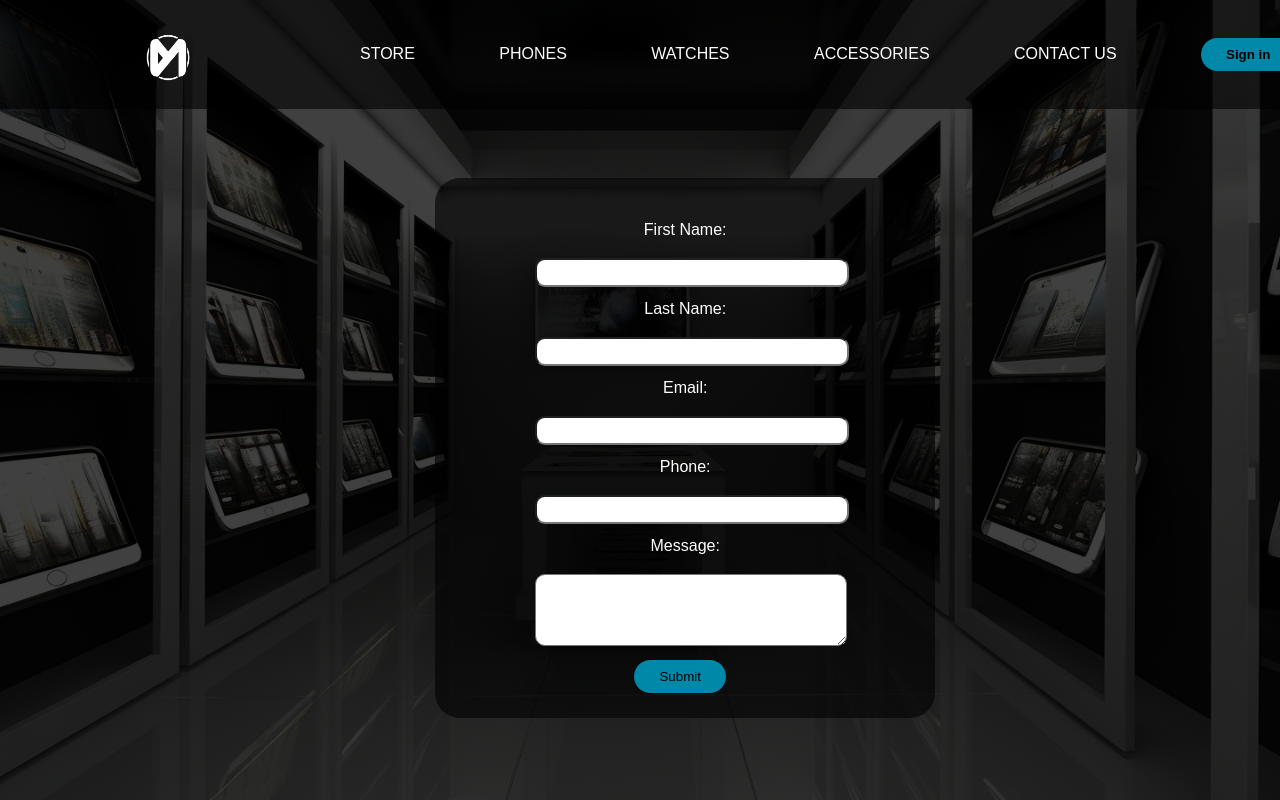
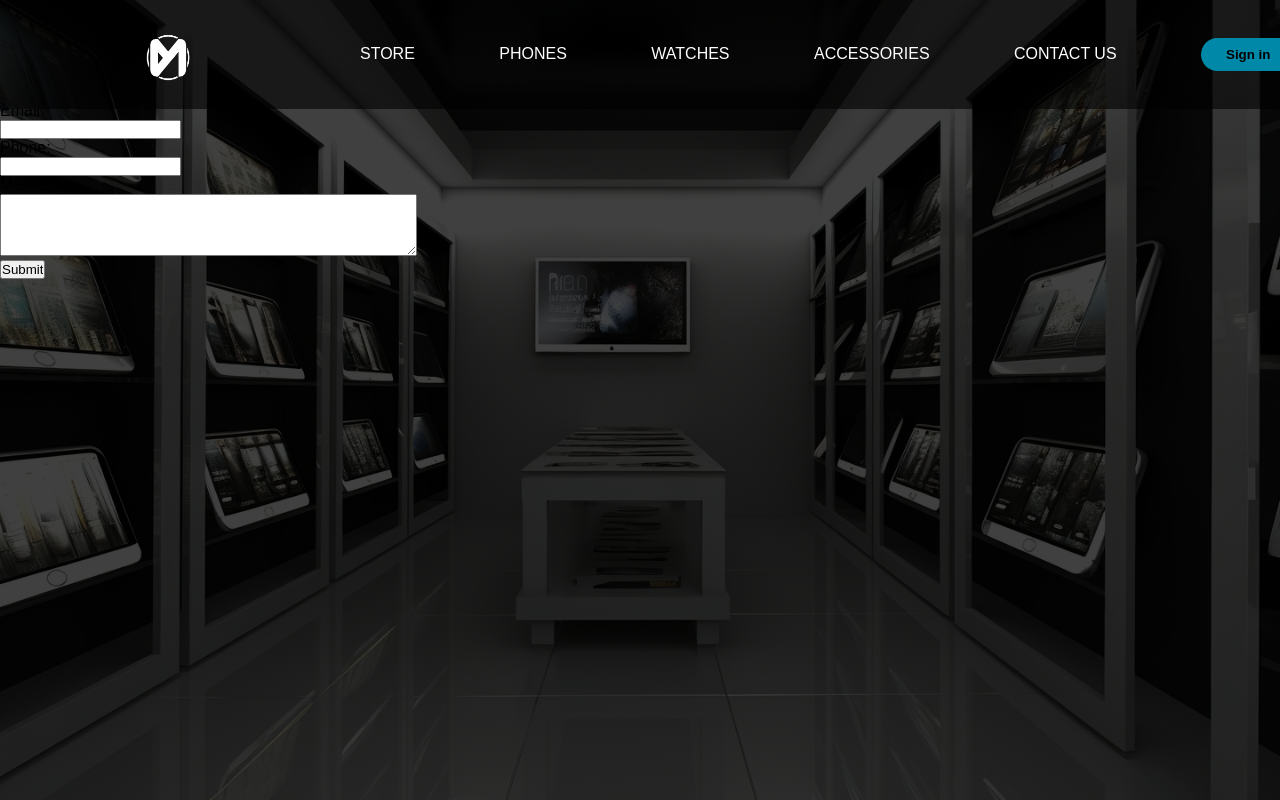
Before and after one commit to Fazli7/MobileStore, a PHP site: page /contact.html in a window 1280 px wide. Run offline with PHP 8.4, Linux system fonts and the light colour scheme.

Commit message:
Update style.css

```diff
--- a/style.css
+++ b/style.css
@@ -135,19 +135,21 @@
     text-align: center;
     padding-bottom: 10px;
 }
-.contact{
-    padding-top: 40px;
-    margin-top: 150px;
-    display: inline-block;
-    margin-left: 34%;
+.container{
+    position: relative;
+    margin-top: 120px;
+    display: flex;
+    margin-left: 0%;
+
+
     vertical-align: middle;
     text-align: center;
-
-
+    justify-content: center;
+    align-items: center;
     border: 2px;
 
 
-
+    backdrop-filter: blur(15px);
     width: 500px;
     height: 500px;
     border-radius: 25px;
@@ -165,49 +167,89 @@
     margin-top: 150px;
     color: #fff;
 }
-
-
-form {
-
-    width: 300px;
-    margin: 0 auto;
-}
-
-label {
-
-
-    display: block;
-    margin-bottom: 1px;
-    margin-top: 3px;
-    color: #fff ;
-}
-
-input[type="text"], textarea {
-    width: 100%;
-    padding: 5px;
-    margin-bottom: 10px;
-    border-radius: 10px;
-}
+.all{
+    display: flex;
+    justify-content: center;
+    align-items: center;
+    min-height: 100vh;
 
 
 
+}
+.container h2{
+    color: #fff;
+    text-align: center;
+    font-size: 32px;
+}
+.container .input-box{
+    position: relative;
+    margin: 30px 0;
+    width: 320px;
+    border-bottom: 3px solid rgba(0, 136, 169, 1);
+}
+.container .input-box input{
+    width: 100%;
+    height: 45px;
+    background-color: transparent;
+    border: none;
+    outline: none;
+    padding: 0 20px 0 5px;
+    color: #fff;
+    font-size: 17px;
 
-button[type="submit"]:hover {
-    background-color: #0056b3;
 }
-input[type="password"], textarea {
-    width: 100%;
-    padding: 5px;
-    margin-bottom: 10px;
-    border-radius: 10px;
-}
-input[type=submit] {
+.button{
     padding: 9px 25px;
     background-color: rgba(0, 136, 169, 1);
     border: none;
     border-radius: 50px;
     cursor: pointer;
     transition: all 0.3s ease 0s;
+    font-size: 19px;
+    height: 40px;
 
-    margin-right: 10px;
 }
+.group{
+    display: flex;
+    justify-content: center
+}
+.group span a{
+    color: #fff;
+    position: relative;
+    top: 10px;
+    text-decoration: none;
+    font-weight: 500;
+}
+.group a:focus{
+    text-decoration: underline;
+}
+#result{
+    color:  red;
+    position: relative;
+    font-weight: 600;
+    top: 25px;
+}
+.popup{
+    width: 270px;
+    margin-top: 20px;
+
+    background-color: white;
+    border-radius: 10px;
+    position: absolute;
+
+    transition: transform .4s , top .4s;
+    visibility: visible;
+    text-align: center;
+    padding: 30px 30px 30px;
+    height: 330px;
+    color: black;
+    font-size: 20px;
+}.popup button{
+    margin-top: 100px;
+    width: 100%;
+    justify-content: center;
+
+}open-slide{
+    top: 50%;
+    transform: translate(-50%,-50%) scale(1);
+}
```
